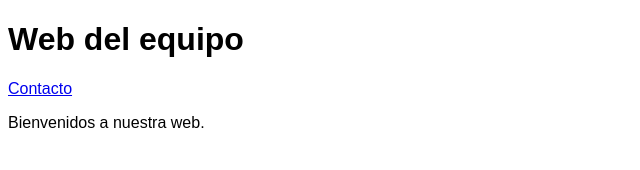
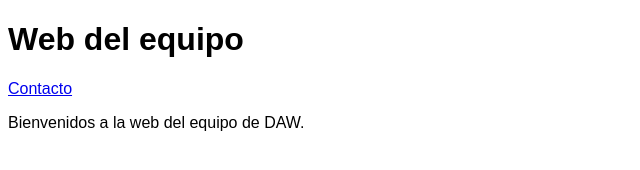
Before and after one commit to itsjustherain/web-equipo-tbd, a plain HTML site: page index.html in a window 1280 px wide. Shown: the whole page, without its empty margins (0-640 px from the left). Drawn offline with Linux system fonts and the light colour scheme.

Commit message:
Cambia el texto de bienvenida

```diff
--- a/index.html
+++ b/index.html
@@ -8,6 +8,6 @@
 <body>
 <h1>Web del equipo</h1>
 <nav><a href="contacto.html">Contacto</a></nav>
-<p>Bienvenidos a nuestra web.</p>
+<p>Bienvenidos a la web del equipo de DAW.</p>
 </body>
 </html>
```
